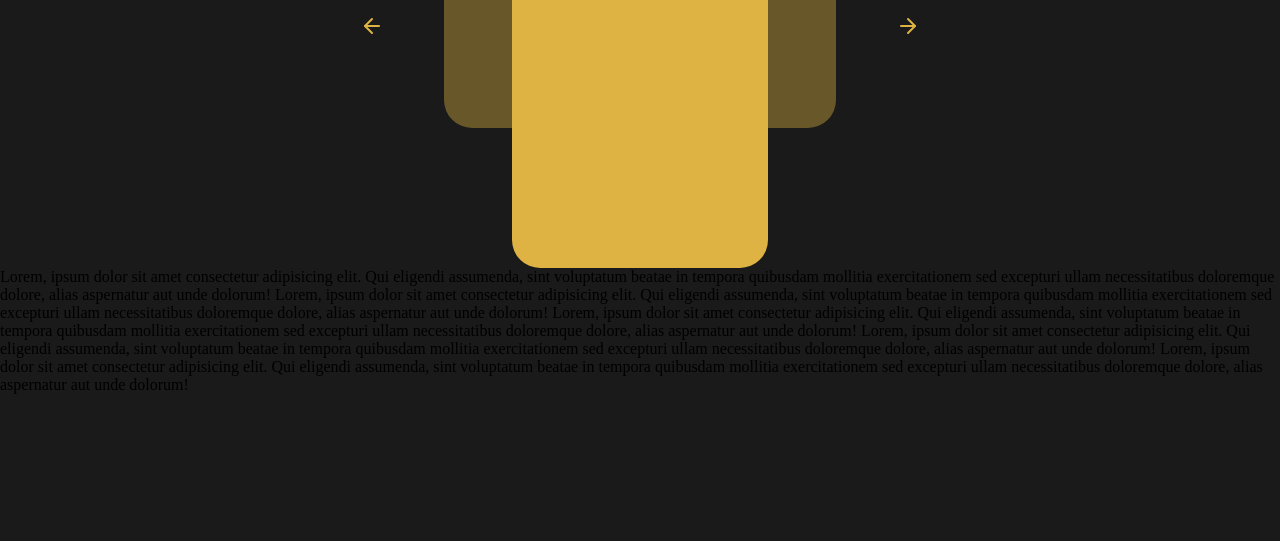
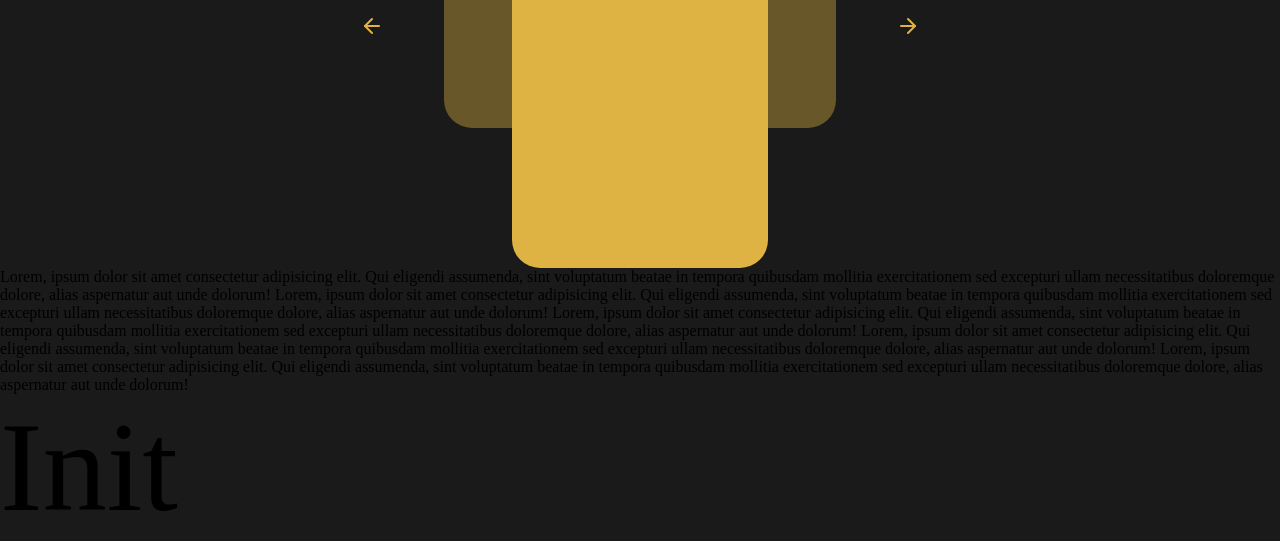
Before and after one commit to LukaszPietrzykowski16/someEffects, a website built with Vite: page index.html in a window 1280 px wide. Shown: the part 3938-4479 px from the top of the page. Before the commit the page ends 4332 px from the top, so only its background shows below. Built offline with nearby package versions, Linux system fonts and the light colour scheme; files whose address does not match are found by name.

Commit message:
feat: implementing hoover effect

```diff
--- a/index.html
+++ b/index.html
@@ -41,6 +41,9 @@
 
     <div id="lorem"> Lorem, ipsum dolor sit amet consectetur adipisicing elit. Qui eligendi assumenda, sint voluptatum beatae in tempora quibusdam mollitia exercitationem sed excepturi ullam necessitatibus doloremque dolore, alias aspernatur aut unde dolorum!  Lorem, ipsum dolor sit amet consectetur adipisicing elit. Qui eligendi assumenda, sint voluptatum beatae in tempora quibusdam mollitia exercitationem sed excepturi ullam necessitatibus doloremque dolore, alias aspernatur aut unde dolorum! Lorem, ipsum dolor sit amet consectetur adipisicing elit. Qui eligendi assumenda, sint voluptatum beatae in tempora quibusdam mollitia exercitationem sed excepturi ullam necessitatibus doloremque dolore, alias aspernatur aut unde dolorum! Lorem, ipsum dolor sit amet consectetur adipisicing elit. Qui eligendi assumenda, sint voluptatum beatae in tempora quibusdam mollitia exercitationem sed excepturi ullam necessitatibus doloremque dolore, alias aspernatur aut unde dolorum! Lorem, ipsum dolor sit amet consectetur adipisicing elit. Qui eligendi assumenda, sint voluptatum beatae in tempora quibusdam mollitia exercitationem sed excepturi ullam necessitatibus doloremque dolore, alias aspernatur aut unde dolorum! </div>
 
+   <div class="marquee">
+  <span>I</span><span>n</span><span>i</span><span>t</span>
+</div>
     </div>
 
 
--- a/src/letters-animation/style.css
+++ b/src/letters-animation/style.css
@@ -18,3 +18,24 @@
   display: inline-block;
   transform: translateY(-25%) scale(1.2);
 }
+
+.taller-A {
+  line-height: 1.8; /* Adjust this value to make the letter taller */
+}
+
+.marquee {
+  font-size: 5rem; /* set the initial font size */
+  display: inline-block;
+}
+
+.marquee span:hover {
+  transform: translateY(20.5%) scale(1, 2);
+  transform-origin: bottom;
+  transition: transform 0.3s ease-in-out;
+}
+
+.marquee span:not(:hover) {
+  transform: translateY(0%), scale(1, 1);
+  transform-origin: bottom;
+  transition: transform 0.3s ease-in-out;
+}
```
